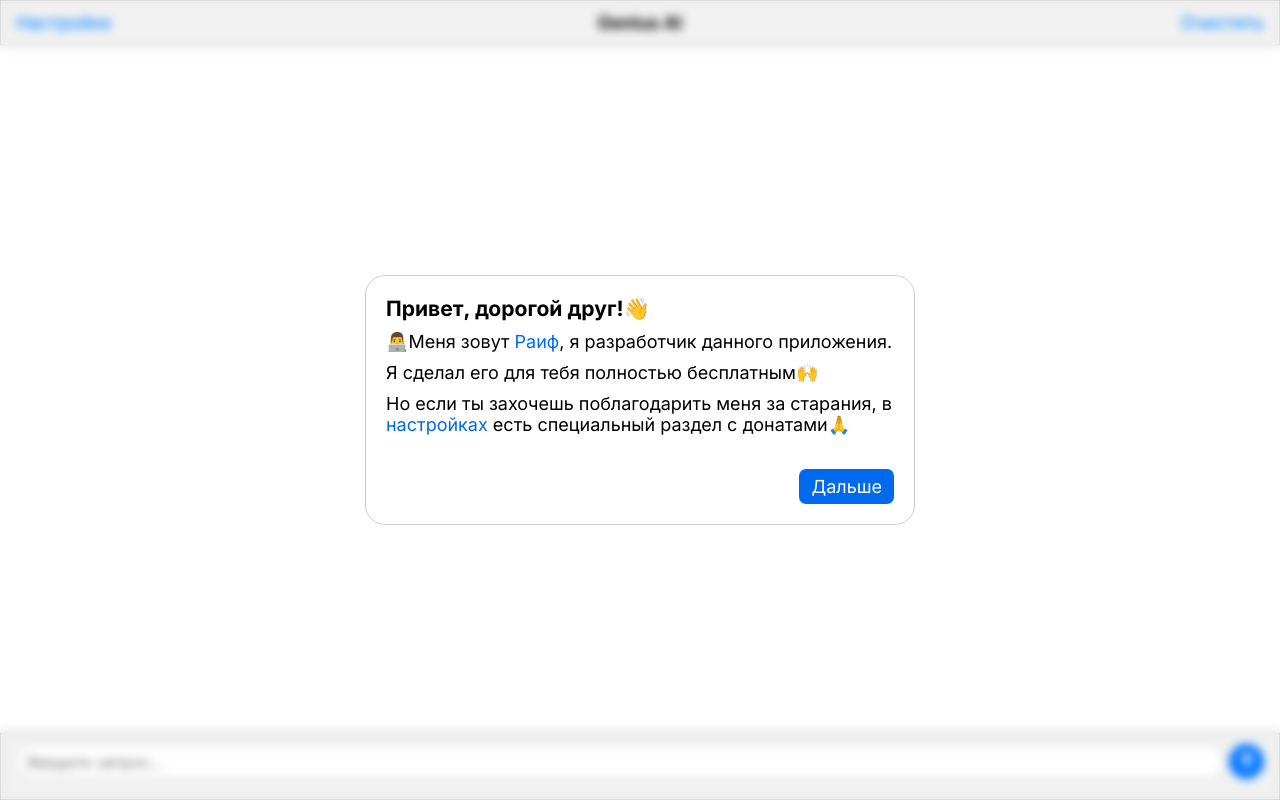
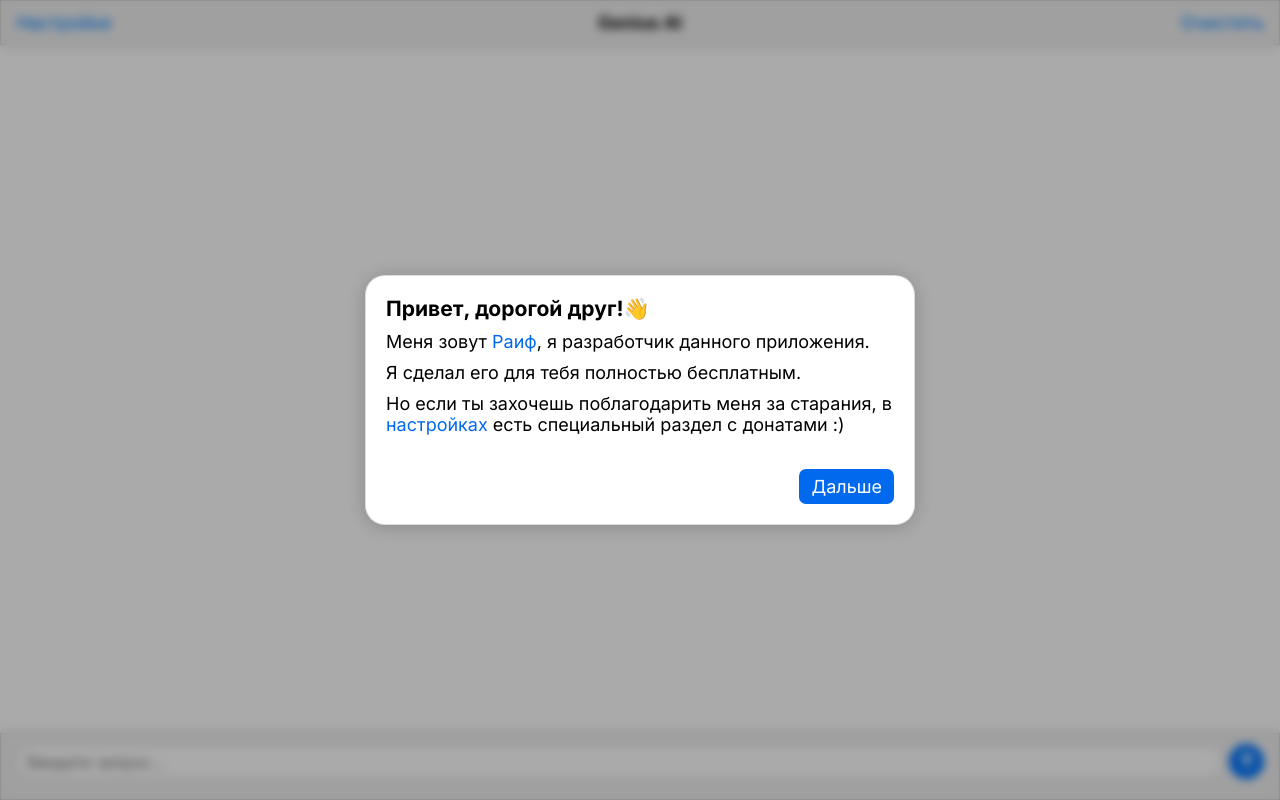
Before and after one commit to raifbrah/genius-ai, a Nuxt app: page / in a window 1280 px wide. Built offline with nearby package versions, Linux system fonts and the light colour scheme.

Commit message:
UI improvements

```diff
--- a/assets/stylesheets/apple-colors.css
+++ b/assets/stylesheets/apple-colors.css
@@ -19,6 +19,11 @@
   --color_settingsBg: #eee;
   --color_settingsCategoryBg: #fff;
   --color_settingsCategoryBorder: #ccc;
+
+  --color_blurBg: #0005;
+
+  --color_popupWindowShadow: #0003;
+  --ui_popupWindowBorder: 1px solid #0002;
 }
 
 @media (prefers-color-scheme: dark) {
@@ -32,5 +37,9 @@
     --color_settingsBg: #000;
     --color_settingsCategoryBg: #111;
     --color_settingsCategoryBorder: #333;
+
+    --color_popupWindowShadow: #090909;
+
+    --ui_popupWindowBorder: 1px solid #fff2;
   }
 }
--- a/assets/stylesheets/main.css
+++ b/assets/stylesheets/main.css
@@ -66,8 +66,7 @@ a {
   align-items: center;
   justify-content: center;
 
-  background: #0005;
-  background: var(--blurBg);
+  background: var(--color_blurBg);
   backdrop-filter: saturate(180%) blur(5px);
   -webkit-backdrop-filter: saturate(180%) blur(5px);
 }
--- a/components/WelcomeWindow.vue
+++ b/components/WelcomeWindow.vue
@@ -4,15 +4,15 @@
       <div v-if="page === 1" class="welcome-window__text">
         <h3>Привет, дорогой друг!👋</h3>
         <p>
-          👨‍💻Меня зовут
+          Меня зовут
           <a href="https://www.instagram.com/raifbrah/" target="_blank">Раиф</a
           >, я разработчик данного приложения.
         </p>
-        <p>Я сделал его для тебя полностью бесплатным🙌</p>
+        <p>Я сделал его для тебя полностью бесплатным.</p>
         <p>
           Но если ты захочешь поблагодарить меня за старания, в
           <a href="/settings" target="_blank">настройках</a>
-          есть специальный раздел с донатами🙏
+          есть специальный раздел с донатами :)
         </p>
       </div>
 
@@ -108,7 +108,8 @@ p {
   padding: 20px;
   border-radius: 20px;
 
-  border: 1px solid var(--color_border);
+  box-shadow: 0px 2px 20px var(--color_popupWindowShadow);
+  border: var(--ui_popupWindowBorder);
 }
 .welcome-window__buttons {
   gap: 5px;
```
